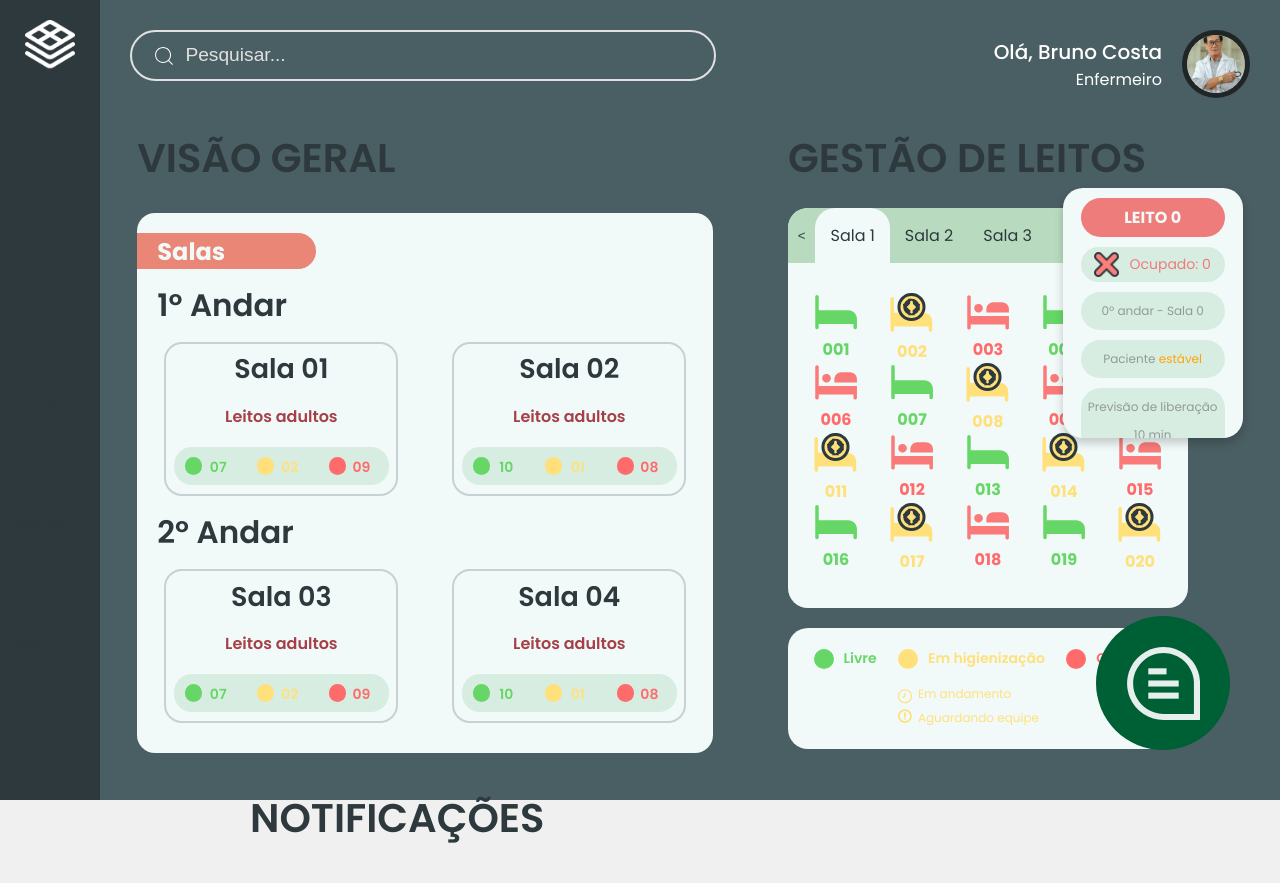
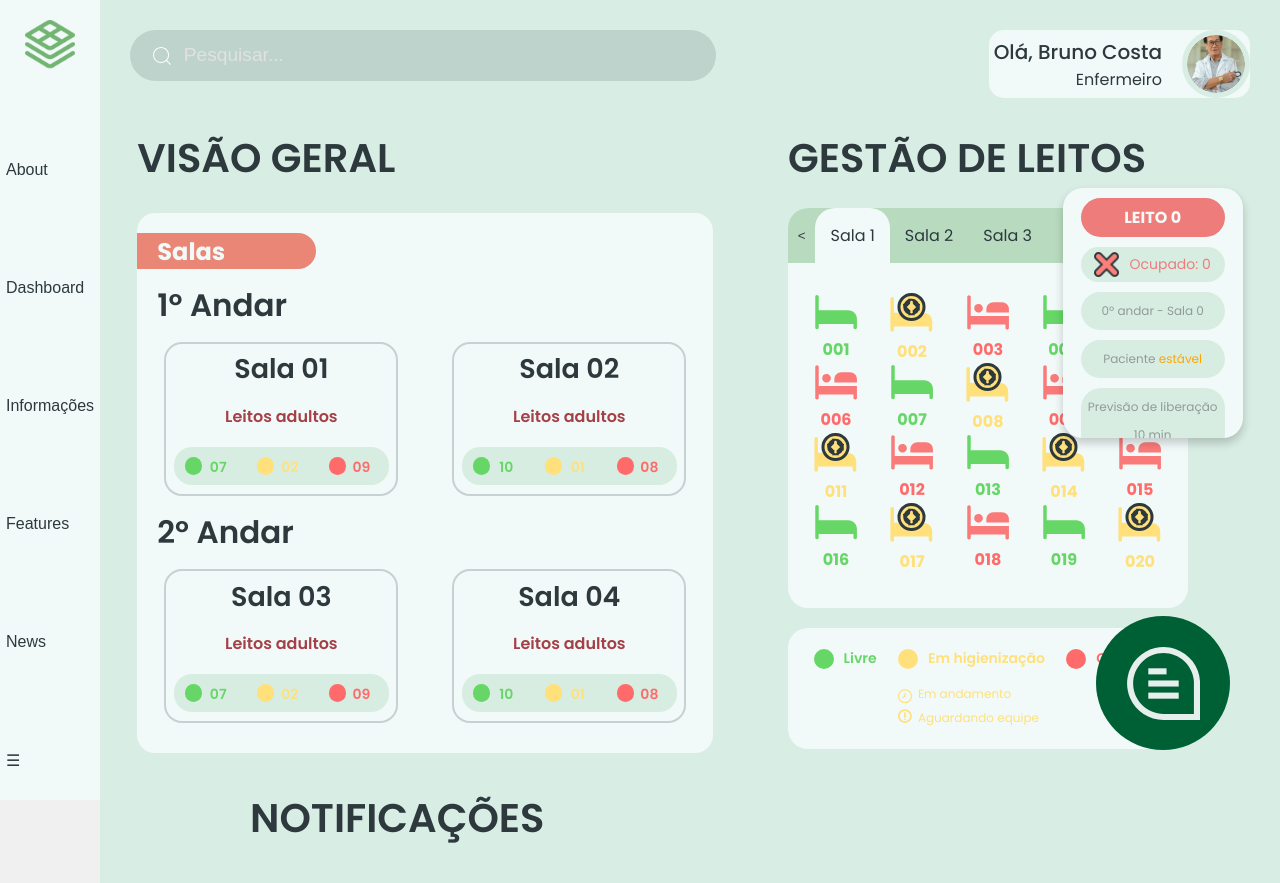
Before and after one commit to alexjou/ideathonRHP, a React (Create React App) app: page /#/dashboard in a window 1280 px wide. Built offline with nearby package versions, Linux system fonts and the light colour scheme; no server answers.

Commit message:
mais mudanças na estilização

```diff
--- a/src/Components/Header.tsx
+++ b/src/Components/Header.tsx
@@ -15,8 +15,7 @@ const ContainerSearch = styled.div`
   width: 586px;
   height: 51px;
   border-radius: 50px;
-  border: 2px solid #E1E1E1;
-  background-color:transparent;
+  background-color: #BDD3CC;
   outline: none;
 `;
 
@@ -38,6 +37,8 @@ const Input = styled.input`
 const ContainerUserPhoto = styled.div`
   display: flex;
   align-items: center;
+  background-color: #F1FAF9;
+  border-radius: 15px;
   `;
 
 const ContainerUser = styled.div`
@@ -45,9 +46,10 @@ const ContainerUser = styled.div`
   flex-direction: column;
   align-items: end;
   padding-right: 20px;
+  margin-left: 5px;
 
   p:first-child {
-    color: var(--Color-color-style-Base-white-base, #FFF);
+    color: #2D393D;
     font-family: Poppins;
     font-size: 20px;
     font-style: normal;
@@ -56,7 +58,7 @@ const ContainerUser = styled.div`
   }
 
   p:last-child {
-    color: var(--Color-color-style-Base-white-base, #FFF);
+    color: #2D393D;
     font-family: Poppins;
     font-size: 16px;
     font-style: normal;
@@ -66,7 +68,7 @@ const ContainerUser = styled.div`
   `;
 
 const ImgUser = styled.img`
-  border: 5px solid #202625;
+  border: 5px solid #D8EDE3;
   border-radius: 68px;
   background: url(<path-to-image>) lightgray 50% / cover no-repeat, #D9D9D9;
   width: var(--Spacing-Font-size-H1, 68px);
--- a/src/Components/Menu.tsx
+++ b/src/Components/Menu.tsx
@@ -1,7 +1,7 @@
 // Header.tsx
 import React from 'react';
 import styled from 'styled-components';
-import logo from '../assets/logo.png';
+import logo from '../assets/logo1.png';
 import useNavigationHook from "../hooks/useNavigationHook";
 
 const HeaderWrapper = styled.header`
@@ -13,7 +13,7 @@ const HeaderWrapper = styled.header`
   align-items: center;
   justify-content: space-between;
   padding: 20px;
-  background-color: #2D393D;
+  background-color: #F1FAF9;
 `;
 
 const Logo = styled.img`
--- a/src/Pages/Dashboard/styles.ts
+++ b/src/Pages/Dashboard/styles.ts
@@ -2,6 +2,7 @@
 import styled from 'styled-components';
 
 export const Container = styled.div`
+  background-color: #D8EDE3;
   display: flex;
   flex-direction: column;
   margin-left: 100px;
```
Also changed, not shown: src/assets/logo1.png (renamed from src/assets/logo-temporaria.png).
